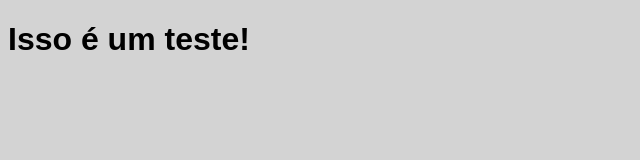
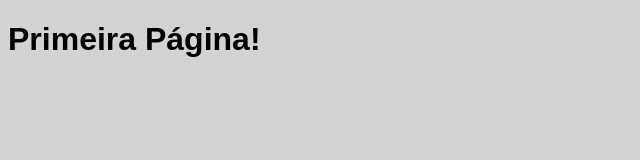
Before and after one commit to FilipeGPaganoto/html-css, a plain HTML site: page Exercícios/ex024/paginas-extras/pagina001.html in a window 1280 px wide. Shown: the whole page, without its empty margins (0-640 px from the left). Drawn offline with Linux system fonts and the light colour scheme.

Commit message:
Criei página001

```diff
--- a/Exercícios/ex024/paginas-extras/pagina001.html
+++ b/Exercícios/ex024/paginas-extras/pagina001.html
@@ -13,6 +13,6 @@
     </style>
 </head>
 <body>
-    <h1>Isso é um teste!</h1>
+    <h1>Primeira Página!</h1>
 </body>
 </html>
```
